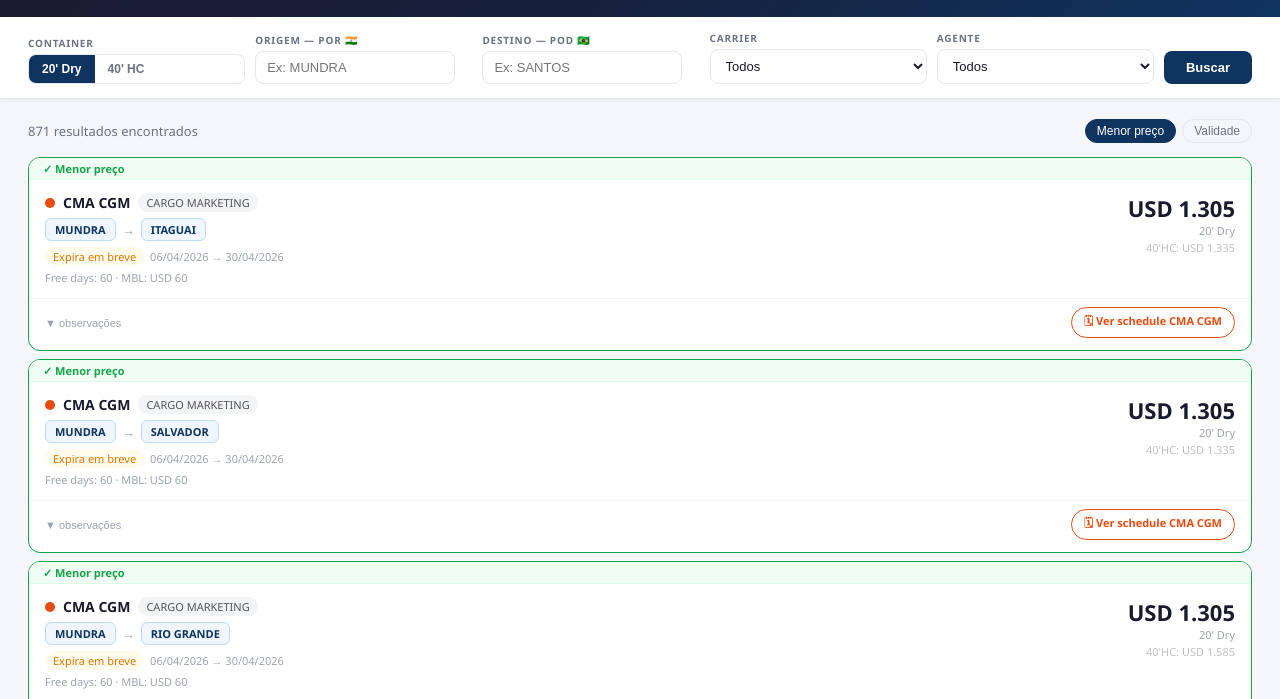
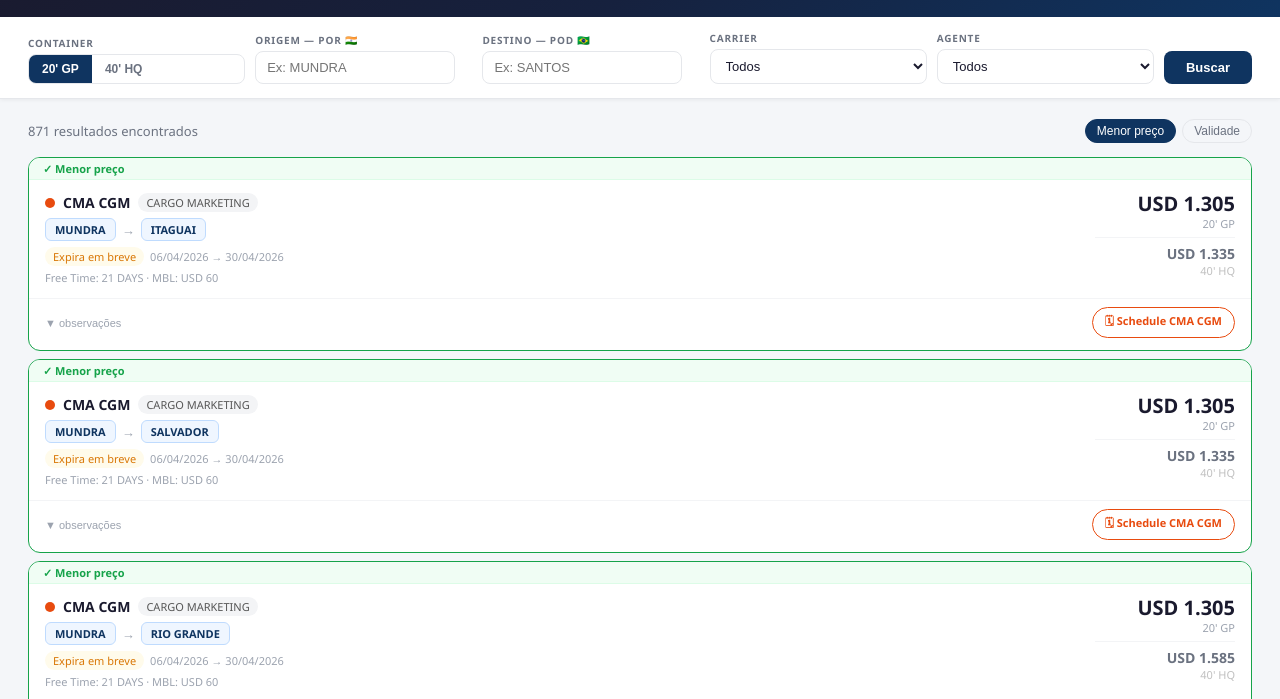
Before and after one commit to Joao-Negrello/freight-rates, a plain HTML site: page index.html in a window 1280 px wide. Both pictures are taken after a click on the button "Buscar". Shown: the part 69-768 px from the top of the page. Drawn offline with Linux system fonts and the light colour scheme.

Commit message:
Update index.html

```diff
--- a/index.html
+++ b/index.html
@@ -50,15 +50,18 @@
 .expired{background:#fef2f2;color:#dc2626}
 .dates{font-size:11px;color:#9ca3af}
 .info-row{font-size:11px;color:#9ca3af;margin-top:3px}
-.card-right{text-align:right;flex-shrink:0}
-.price-main{font-size:22px;font-weight:700;color:#1a1a2e}
-.price-unit{font-size:11px;color:#9ca3af}
-.price-alt{font-size:11px;color:#c0c0c0;margin-top:2px}
+.card-right{text-align:right;flex-shrink:0;min-width:140px}
+.price-block{margin-bottom:4px}
+.price-main{font-size:20px;font-weight:700;color:#1a1a2e;line-height:1.1}
+.price-label{font-size:11px;color:#9ca3af;margin-top:1px}
+.price-alt-block{margin-top:6px;padding-top:6px;border-top:1px solid #f3f4f6}
+.price-alt-val{font-size:14px;font-weight:600;color:#6b7280}
+.price-alt-label{font-size:11px;color:#c0c0c0}
 .card-footer{padding:8px 16px 12px;display:flex;align-items:center;justify-content:space-between;flex-wrap:wrap;gap:8px;border-top:1px solid #f3f4f6}
 .remarks-toggle{background:none;border:none;cursor:pointer;font-size:11px;color:#9ca3af;padding:0;display:flex;align-items:center;gap:3px}
 .remarks-box{margin:0 16px 10px;background:#f9fafb;border-radius:6px;padding:7px 10px;font-size:11px;color:#6b7280;line-height:1.5}
-.schedule-btn{display:inline-flex;align-items:center;gap:5px;padding:5px 12px;border-radius:20px;border:1.5px solid;font-size:11px;font-weight:600;cursor:pointer;text-decoration:none;transition:all .15s;white-space:nowrap}
-.schedule-btn:hover{opacity:.8}
+.schedule-btn{display:inline-flex;align-items:center;gap:5px;padding:5px 12px;border-radius:20px;border:1.5px solid;font-size:11px;font-weight:600;cursor:pointer;text-decoration:none;transition:opacity .15s;white-space:nowrap}
+.schedule-btn:hover{opacity:.75}
 .empty{text-align:center;padding:48px;color:#9ca3af;font-size:14px}
 .placeholder{text-align:center;padding:48px;color:#c0c0c0;font-size:14px}
 .container-toggle{display:flex;border:1.5px solid #e5e7eb;border-radius:8px;overflow:hidden}
@@ -79,8 +82,8 @@
   <div class="field">
     <label>Container</label>
     <div class="container-toggle">
-      <button class="ct-btn active" onclick="setContainer('20',this)">20' Dry</button>
-      <button class="ct-btn" onclick="setContainer('40',this)">40' HC</button>
+      <button class="ct-btn active" onclick="setContainer('20',this)">20' GP</button>
+      <button class="ct-btn" onclick="setContainer('40',this)">40' HQ</button>
     </div>
   </div>
   <div class="field">
@@ -129,34 +132,23 @@
 const PODS=["IMBITUBA", "ITAGUAI", "ITAJAI", "ITAPOA", "MANAUS", "NAVEGANTES", "PARANAGUA", "PECEM", "RIO DE JANEIRO", "RIO GRANDE", "SALVADOR", "SANTOS", "SUAPE", "VILA DO CONDE", "VITORIA"];
 let container="20",sortBy="price";
 
-// Schedule URLs per carrier
-function scheduleUrl(carrier, por, pod) {
-  const orig = por.split('/')[0].trim().toUpperCase();
-  const dest = pod.split('/')[0].trim().toUpperCase();
-  const oCode = PC[orig] || '';
-  const dCode = PC[dest] || '';
-  switch(carrier) {
+function scheduleUrl(carrier,por,pod){
+  const orig=por.split('/')[0].trim().toUpperCase();
+  const dest=pod.split('/')[0].trim().toUpperCase();
+  const oCode=PC[orig]||'';
+  const dCode=PC[dest]||'';
+  switch(carrier){
     case 'MSK - MAERSK':
-      return oCode && dCode
+      return oCode&&dCode
         ? `https://www.maersk.com/schedules/pointToPoint?searchType=PORT&origin=${oCode}&destination=${dCode}`
         : 'https://www.maersk.com/schedules/pointToPoint';
-    case 'MSC':
-      return 'https://www.msc.com/en/search-a-schedule';
-    case 'CMA-CGM':
-      return 'https://www.cma-cgm.com/ebusiness/schedules/sailing';
-    case 'HAPAG':
-      return 'https://www.hapag-lloyd.com/en/online-business/schedule/schedule-search.html';
-    case 'EMC - EVERGREEN':
-      return 'https://www.evergreen-line.com/schedule/';
-    case 'HMM - HYUNDAI':
-      return 'https://www.hmm21.com/cms/business/oceania/schedule/index.jsp';
-    default:
-      return '#';
+    case 'MSC': return 'https://www.msc.com/en/search-a-schedule';
+    case 'CMA-CGM': return 'https://www.cma-cgm.com/';
+    case 'HAPAG': return 'https://www.hapag-lloyd.com/solutions/schedule/#/';
+    case 'EMC - EVERGREEN': return 'https://ss.shipmentlink.com/tvs2/jsp/TVS2_InteractiveSchedule.jsp';
+    case 'HMM - HYUNDAI': return 'https://www.hmm21.com/e-service/general/schedule/ScheduleMain.do';
+    default: return '#';
   }
-}
-
-function scheduleColor(carrier) {
-  return CC[carrier] || '#888';
 }
 
 function splitPorts(s){return s.split(/[\/,]/).map(p=>p.trim().toUpperCase()).filter(Boolean);}
@@ -169,10 +161,7 @@
   drop.style.display="block";
 }
 function acOpen(field){acFilter(field,document.getElementById(field+"-input").value||"");}
-function acSelect(field,val){
-  document.getElementById(field+"-input").value=val;
-  document.getElementById(field+"-drop").style.display="none";
-}
+function acSelect(field,val){document.getElementById(field+"-input").value=val;document.getElementById(field+"-drop").style.display="none";}
 document.addEventListener("click",e=>{
   if(!e.target.closest("#ac-por")) document.getElementById("por-drop").style.display="none";
   if(!e.target.closest("#ac-pod")) document.getElementById("pod-drop").style.display="none";
@@ -181,6 +170,7 @@
 function setSort(s){sortBy=s;document.querySelectorAll(".sort-btn").forEach(b=>b.classList.remove("active"));document.querySelector(`[data-sort="${s}"]`).classList.add("active");search();}
 function parseDate(s){if(!s)return null;const p=s.split("/");return p.length===3?new Date(+p[2],+p[1]-1,+p[0]):null;}
 function vStatus(vu){const d=parseDate(vu);if(!d)return"valid";const n=new Date();if(d<n)return"expired";return(d-n)/86400000<=7?"soon":"valid";}
+function fmtPrice(v){return v?'USD '+v.toLocaleString("pt-BR"):'—';}
 
 function search(){
   const por=document.getElementById("por-input").value.trim().toUpperCase();
@@ -189,10 +179,10 @@
   const agente=document.getElementById("agente-sel").value;
 
   let f=D.filter(r=>{
-    if(por && !splitPorts(r[2]).includes(por)) return false;
-    if(pod && !splitPorts(r[4]).includes(pod)) return false;
-    if(carrier && r[0]!==carrier) return false;
-    if(agente && r[1]!==agente) return false;
+    if(por&&!splitPorts(r[2]).includes(por)) return false;
+    if(pod&&!splitPorts(r[4]).includes(pod)) return false;
+    if(carrier&&r[0]!==carrier) return false;
+    if(agente&&r[1]!==agente) return false;
     return true;
   });
 
@@ -207,18 +197,25 @@
   let html=`<div class="meta"><div class="count">${f.length} resultado${f.length!==1?"s":""} encontrado${f.length!==1?"s":""}</div><div class="sort-btns"><button class="sort-btn${sortBy==="price"?" active":""}" data-sort="price" onclick="setSort('price')">Menor preço</button><button class="sort-btn${sortBy==="validity"?" active":""}" data-sort="validity" onclick="setSort('validity')">Validade</button></div></div><div class="cards">`;
 
   f.forEach((r,i)=>{
-    const p=container==="20"?(r[5]||0):(r[6]||0);
-    const p2=container==="20"?(r[6]||0):(r[5]||0);
-    const isBest=lowest!==null&&p===lowest&&p>0;
+    // r: [carrier,agente,por,pol,pod,f20,f40,mbl,free,vfrom,vuntil,remarks,sheet,inland20,inland40]
+    const is20=container==="20";
+    const pMain=is20?(r[5]||0):(r[6]||0);
+    const pAlt=is20?(r[6]||0):(r[5]||0);
+    const labelMain=is20?"20' GP":"40' HQ";
+    const labelAlt=is20?"40' HQ":"20' GP";
+    const isBest=lowest!==null&&pMain===lowest&&pMain>0;
     const vs=vStatus(r[10]);
     const vLabel=vs==="expired"?"Expirado":vs==="soon"?"Expira em breve":"Válido";
     const col=CC[r[0]]||"#888";
     const short=CS[r[0]]||r[0];
     const isICD=r[12]==="ICD";
-    const mbl=String(r[7]||"").replace(/USD\s*/i,"").trim();
+
+    // FREE TIME (index 8), MBL (index 7)
+    const freetime=String(r[8]||"").trim();
+    const mblRaw=String(r[7]||"").replace(/USD\s*/i,"").trim();
     let mblText="";
-    if(mbl&&mbl!=="INCLUDED"&&mbl!=="INCL") mblText=` · MBL: USD ${mbl}`;
-    else if(mbl==="INCLUDED"||mbl==="INCL") mblText=" · MBL: incluído";
+    if(mblRaw&&mblRaw!=="INCLUDED"&&mblRaw!=="INCL"&&mblRaw!=="") mblText=` · MBL: USD ${mblRaw}`;
+    else if(mblRaw==="INCLUDED"||mblRaw==="INCL") mblText=" · MBL: incluído";
     let inlandText="";
     if(r[13]&&r[13]!=="") inlandText=` · Inland 20': ${r[13]}`;
     if(r[14]&&r[14]!=="") inlandText+=` / 40': ${r[14]}`;
@@ -230,12 +227,17 @@
     html+=`<div class="carrier-row"><div class="carrier-dot" style="background:${col}"></div><span class="carrier-name">${short}</span><span class="agent-badge">${r[1]}</span>${isICD?'<span class="icd-badge">ICD</span>':''}</div>`;
     html+=`<div class="route-row"><span class="route-port">${r[2]}</span><span class="route-arrow">→</span><span class="route-port">${r[4]}</span></div>`;
     html+=`<div class="badges"><span class="validity-badge ${vs}">${vLabel}</span><span class="dates">${r[9]} → ${r[10]}</span></div>`;
-    html+=`<div class="info-row">Free days: ${r[7]||r[8]}${mblText}${inlandText}</div>`;
-    html+=`</div><div class="card-right"><div class="price-main">USD ${p.toLocaleString("pt-BR")}</div><div class="price-unit">${container==="20"?"20' Dry":"40' HC"}</div>${p2?`<div class="price-alt">${container==="20"?"40'HC":"20'"}: USD ${p2.toLocaleString("pt-BR")}</div>`:""}</div></div>`;
+    html+=`<div class="info-row">Free Time: ${freetime||"—"}${mblText}${inlandText}</div>`;
+    html+=`</div>`;
+    // Price block right
+    html+=`<div class="card-right">`;
+    html+=`<div class="price-block"><div class="price-main">${fmtPrice(pMain)}</div><div class="price-label">${labelMain}</div></div>`;
+    if(pAlt) html+=`<div class="price-alt-block"><div class="price-alt-val">${fmtPrice(pAlt)}</div><div class="price-alt-label">${labelAlt}</div></div>`;
+    html+=`</div></div>`;
+    // Footer
     html+=`<div class="card-footer">`;
-    if(r[11]) html+=`<button class="remarks-toggle" onclick="toggleRem(${i})"><span id="arr-${i}">▼</span> observações</button>`;
-    else html+=`<span></span>`;
-    html+=`<a href="${schUrl}" target="_blank" class="schedule-btn" style="color:${col};border-color:${col}">🗓 Ver schedule ${short}</a>`;
+    html+=r[11]?`<button class="remarks-toggle" onclick="toggleRem(${i})"><span id="arr-${i}">▼</span> observações</button>`:`<span></span>`;
+    html+=`<a href="${schUrl}" target="_blank" class="schedule-btn" style="color:${col};border-color:${col}">🗓 Schedule ${short}</a>`;
     html+=`</div>`;
     if(r[11]) html+=`<div class="remarks-box" id="rem-${i}" style="display:none">${r[11]}</div>`;
     html+=`</div>`;
```
